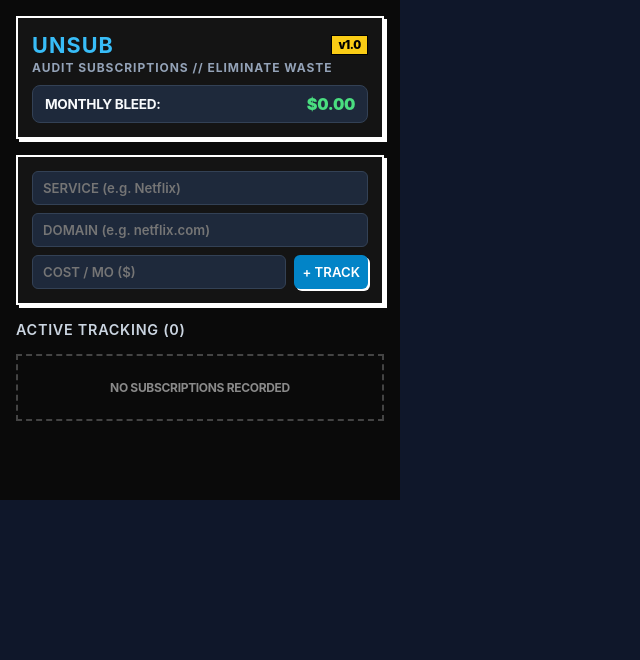
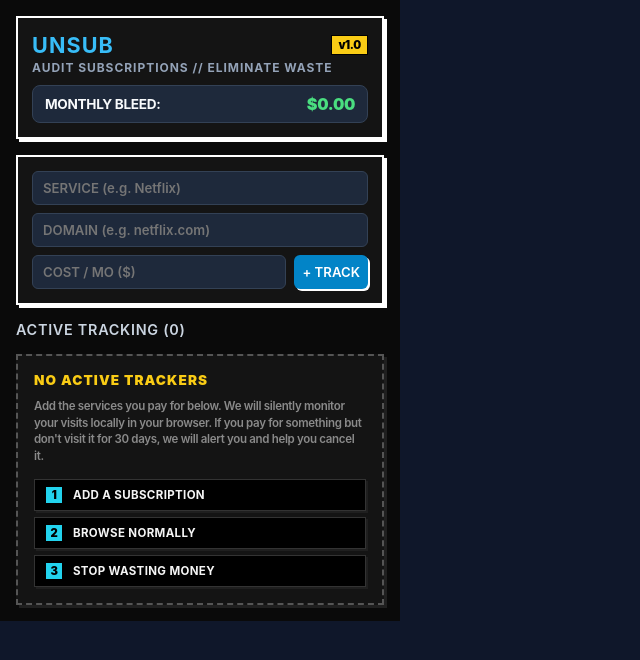
Before and after one commit to DagmTesfu/UnSub, a React (Vite) app: page / in a window 1280 px wide. Shown: the top 660 px of the page, without its empty margins (0-640 px from the left). Built offline with nearby package versions, Linux system fonts and the light colour scheme.

Commit message:
Enhance first-time empty state with brutalist onboarding manual and 3-step guide

```diff
--- a/src/App.css
+++ b/src/App.css
@@ -159,7 +159,7 @@ input:focus {
   box-shadow: 1px 1px 0px var(--border-color);
 }
 
-/* Subscriptions List */
+/* Subscriptions List Section */
 .list-section {
   display: flex;
   flex-direction: column;
@@ -173,15 +173,75 @@ input:focus {
   color: var(--text-muted);
 }
 
-.empty-box {
-  border: 2px dashed #444444;
-  padding: 24px;
-  text-align: center;
-  font-size: 0.75rem;
-  color: var(--text-muted);
-  font-weight: 700;
+/* ============================================================
+   Onboarding Empty State Card (Brutalist Manual Page Style)
+   ============================================================ */
+.onboarding-card {
+  border: 2px dashed #555555;
+  background-color: var(--bg-surface);
+  padding: 16px;
+  box-shadow: 3px 3px 0px #1f1f1f;
+  display: flex;
+  flex-direction: column;
+  gap: 10px;
 }
 
+.onboarding-header {
+  font-size: 0.85rem;
+  font-weight: 900;
+  letter-spacing: 0.08em;
+  color: var(--accent-yellow);
+  text-transform: uppercase;
+}
+
+.onboarding-desc {
+  font-size: 0.72rem;
+  line-height: 1.45;
+  color: var(--text-muted);
+  font-weight: 600;
+}
+
+.onboarding-steps {
+  list-style: none;
+  display: flex;
+  flex-direction: column;
+  gap: 6px;
+  margin-top: 4px;
+}
+
+.step-item {
+  display: flex;
+  align-items: center;
+  gap: 10px;
+  background-color: #000000;
+  border: 1px solid #333333;
+  padding: 6px 10px;
+  box-shadow: 2px 2px 0px #1f1f1f;
+}
+
+.step-badge {
+  background-color: var(--accent-cyan);
+  color: #000000;
+  font-weight: 900;
+  font-size: 0.7rem;
+  width: 18px;
+  height: 18px;
+  display: flex;
+  align-items: center;
+  justify-content: center;
+  border: 1px solid #000000;
+  flex-shrink: 0;
+}
+
+.step-text {
+  font-size: 0.72rem;
+  font-weight: 700;
+  color: var(--text-main);
+  text-transform: uppercase;
+  letter-spacing: 0.03em;
+}
+
+/* Subscriptions List */
 .sub-list {
   list-style: none;
   display: flex;
--- a/src/App.jsx
+++ b/src/App.jsx
@@ -93,7 +93,26 @@ export default function App() {
       <section className="list-section">
         <h2>ACTIVE TRACKING ({subscriptions.length})</h2>
         {subscriptions.length === 0 ? (
-          <div className="empty-box">NO SUBSCRIPTIONS RECORDED</div>
+          <div className="onboarding-card">
+            <h3 className="onboarding-header">NO ACTIVE TRACKERS</h3>
+            <p className="onboarding-desc">
+              Add the services you pay for below. We will silently monitor your visits locally in your browser. If you pay for something but don't visit it for 30 days, we will alert you and help you cancel it.
+            </p>
+            <ol className="onboarding-steps">
+              <li className="step-item">
+                <span className="step-badge">1</span>
+                <span className="step-text">Add a subscription</span>
+              </li>
+              <li className="step-item">
+                <span className="step-badge">2</span>
+                <span className="step-text">Browse normally</span>
+              </li>
+              <li className="step-item">
+                <span className="step-badge">3</span>
+                <span className="step-text">Stop wasting money</span>
+              </li>
+            </ol>
+          </div>
         ) : (
           <ul className="sub-list">
             {subscriptions.map((sub) => {
```
